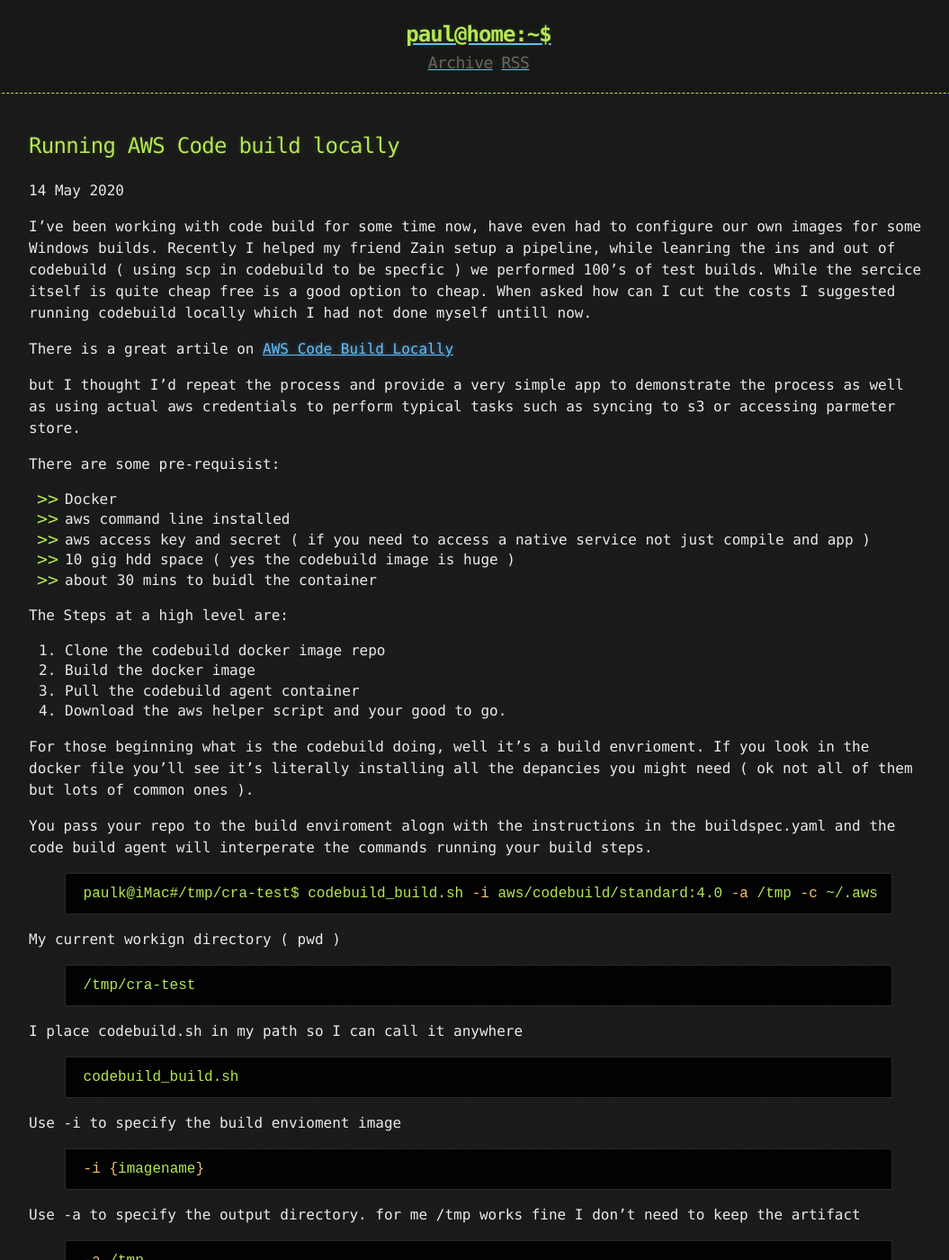
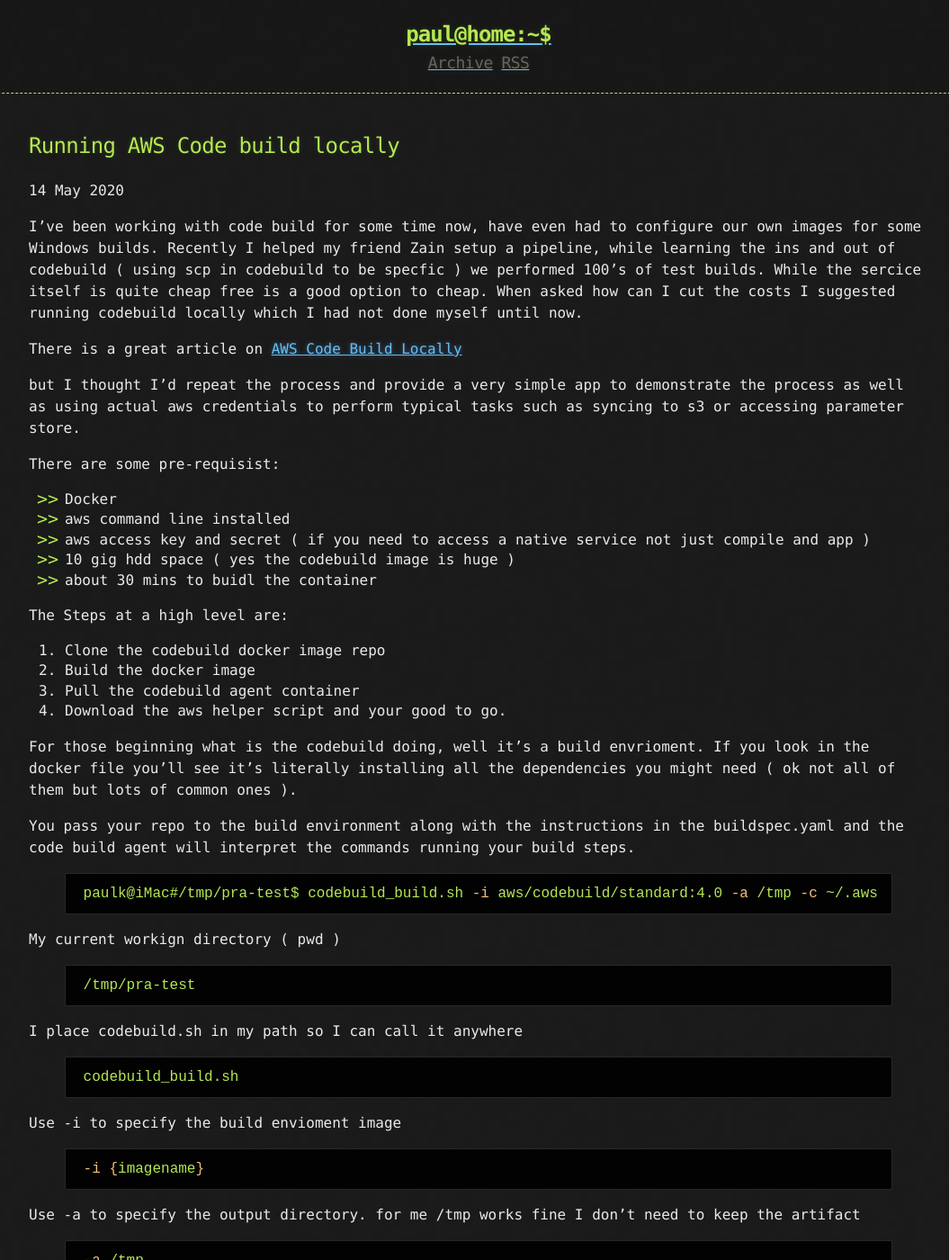
Before and after one commit to kukielp/sample-blog, a Jekyll site: the page built from _posts/2020-05-14-code-build-local.md, in a window 1280 px wide and 1400 px high. Shown: the whole window at 90% size, without its empty margins (108-1163 px from the left). Built offline with Jekyll 4.4.1, drawn with Linux system fonts in a browser that asks for light colours; some of the changed text lies outside the part shown.

Commit message:
Fix typos

```diff
--- a/_posts/2020-05-14-code-build-local.md
+++ b/_posts/2020-05-14-code-build-local.md
@@ -4,11 +4,11 @@ title:  "Running AWS Code build locally"
 date:   2020-05-14 16:38:34 +1000
 categories: aws cd/cd codebuild docker
 ---
-I've been working with code build for some time now, have even had to configure our own images for some Windows builds.  Recently I helped my friend Zain setup a pipeline, while leanring the ins and out of codebuild ( using scp in codebuild to be specfic ) we performed 100's of test builds.  While the sercice itself is quite cheap free is a good option to cheap.  When asked how can I cut the costs I suggested running codebuild locally which I had not done myself untill now.
+I've been working with code build for some time now, have even had to configure our own images for some Windows builds.  Recently I helped my friend Zain setup a pipeline, while learning the ins and out of codebuild ( using scp in codebuild to be specfic ) we performed 100's of test builds.  While the sercice itself is quite cheap free is a good option to cheap.  When asked how can I cut the costs I suggested running codebuild locally which I had not done myself until now.
 
-There is a great artile on [AWS Code Build Locally](https://aws.amazon.com/blogs/devops/announcing-local-build-support-for-aws-codebuild/)
+There is a great article on [AWS Code Build Locally](https://aws.amazon.com/blogs/devops/announcing-local-build-support-for-aws-codebuild/)
 
-but I thought I'd repeat the process and provide a very simple app to demonstrate the process as well as using actual aws credentials to perform typical tasks such as syncing to s3 or accessing parmeter store.
+but I thought I'd repeat the process and provide a very simple app to demonstrate the process as well as using actual aws credentials to perform typical tasks such as syncing to s3 or accessing parameter store.
 
 There are some pre-requisist:
 
@@ -25,17 +25,17 @@ The Steps at a high level are:
 4. Download the aws helper script
 and your good to go.
 
-For those beginning what is the codebuild doing, well it's a build envrioment.  If you look in the docker file you'll see it's literally installing all the depancies you might need ( ok not all of them but lots of common ones ).
+For those beginning what is the codebuild doing, well it's a build envrioment.  If you look in the docker file you'll see it's literally installing all the dependencies you might need ( ok not all of them but lots of common ones ).
 
-You pass your repo to the build enviroment alogn with the instructions in the buildspec.yaml and the code build agent will interperate the commands running your build steps.
+You pass your repo to the build environment along with the instructions in the buildspec.yaml and the code build agent will interpret the commands running your build steps.
 
 {% highlight bash %}
- paulk@iMac#/tmp/cra-test$ codebuild_build.sh -i aws/codebuild/standard:4.0 -a /tmp -c ~/.aws
+ paulk@iMac#/tmp/pra-test$ codebuild_build.sh -i aws/codebuild/standard:4.0 -a /tmp -c ~/.aws
 {% endhighlight %}
 
 My current workign directory ( pwd )
 {% highlight bash %}
- /tmp/cra-test
+ /tmp/pra-test
 {% endhighlight %}
 
 I place codebuild.sh in my path so I can call it anywhere
```
Also changed, not shown: other parts of _posts/2020-05-14-code-build-local.md (+1 -1 lines).
